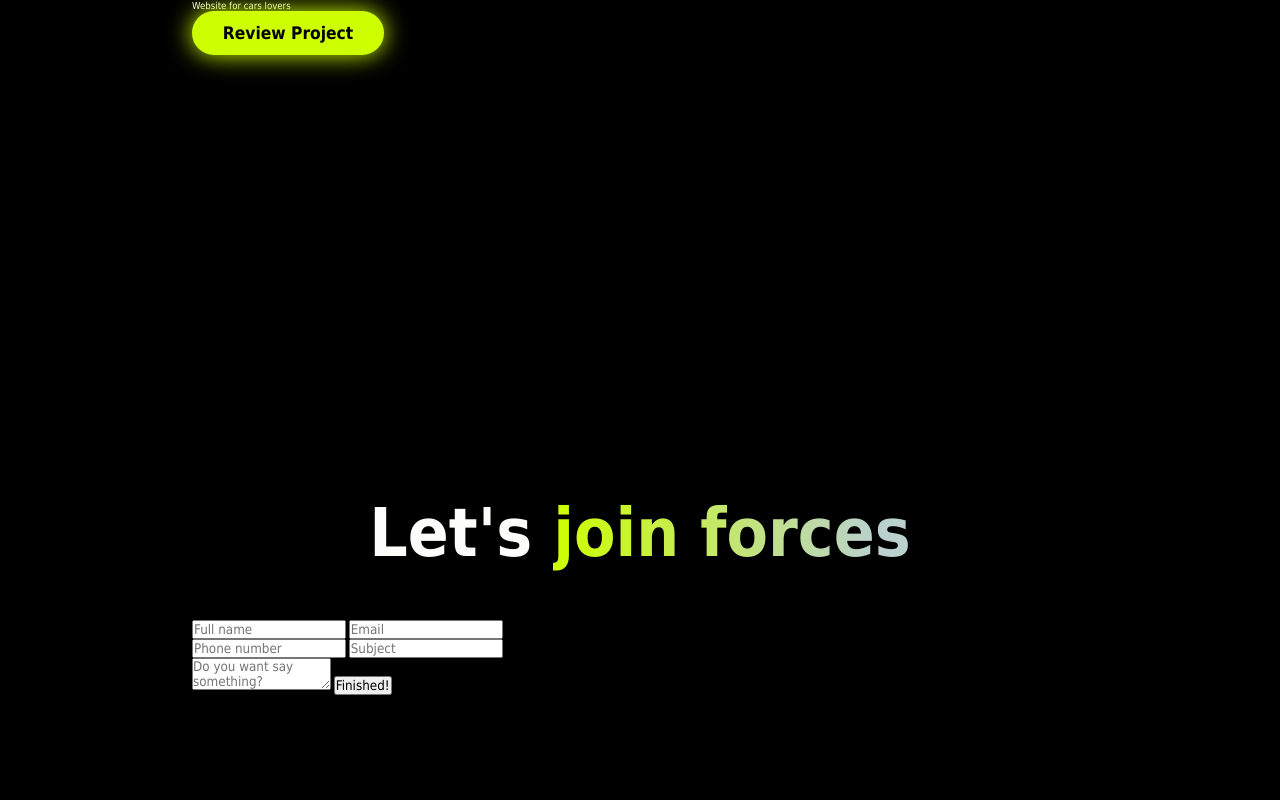
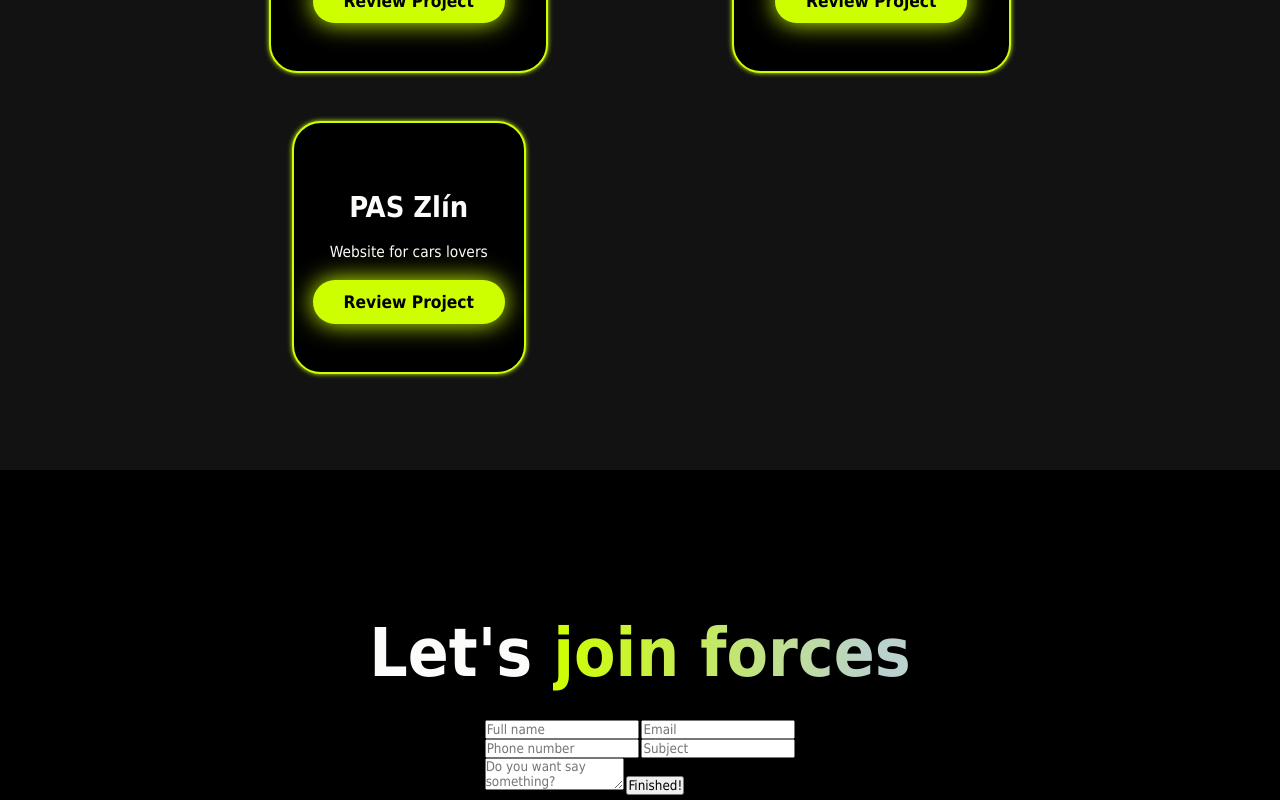
Before and after one commit to spagyy/lukas-portfolio, a website: page index.html in a window 1280 px wide. Shown: the part 3640-4440 px from the top of the page. Drawn offline with nearby package versions, Linux system fonts and the light colour scheme.

Commit message:
Novy style pro projekty a konatkty.

```diff
--- a/style.css
+++ b/style.css
@@ -215,7 +215,7 @@
 }
 
 ::-webkit-scrollbar{
-    width: 20px;
+    width: 10px;
 }
 
 ::-webkit-scrollbar-thumb{
@@ -266,6 +266,7 @@
     text-align: center;
     justify-content: center;
     align-items: center;
+    height: 100%;
     padding: 5rem;
 }
 .services-info h4{
@@ -281,3 +282,57 @@
 .services-info i{
     font-size: 8rem;
 }
+.projects{
+    background-color: var(--second-bg-color);
+}
+.projects-box{
+    display: grid;
+    grid-template-columns: repeat(auto-fit, minmax(350px, 1fr));
+    place-items: center;
+    gap: 3rem;
+    row-gap: 5rem;
+}
+.projects-card{
+    display: flex;
+    flex-direction: column;
+    align-items: center;
+    justify-content: center;
+    text-align: center;
+    background-color: var(--bg-color);
+    border: 2px solid var(--main-color);
+    border-radius: 3rem;
+    gap: 2rem;
+    padding: 5rem 2rem;
+    overflow: hidden;
+    cursor: pointer;
+    box-shadow: 0 0 5px var(--main-color);
+    transition: 0.3s ease;
+}
+.projects-card:hover{
+    box-shadow: 0 0 25px var(--main-color),
+    0 0 50px var(--main-color);
+    transform: scale(1.02);
+}
+.projects-card img{
+    max-width: 300px;
+    border-radius: 2em;
+    object-fit: cover;
+}
+.projects-card h3{
+    font-size: 3rem;
+}
+.projects-card p{
+    font-size: 1.6rem;
+}
+.contact{
+    background-color: var(--bg-color);
+}
+.contact h2{
+    margin-bottom: 3rem;
+    color: var(--text-color);
+}
+.contact form{
+    display: flex;
+    align-items: center;
+    justify-content: center;
+}
```
